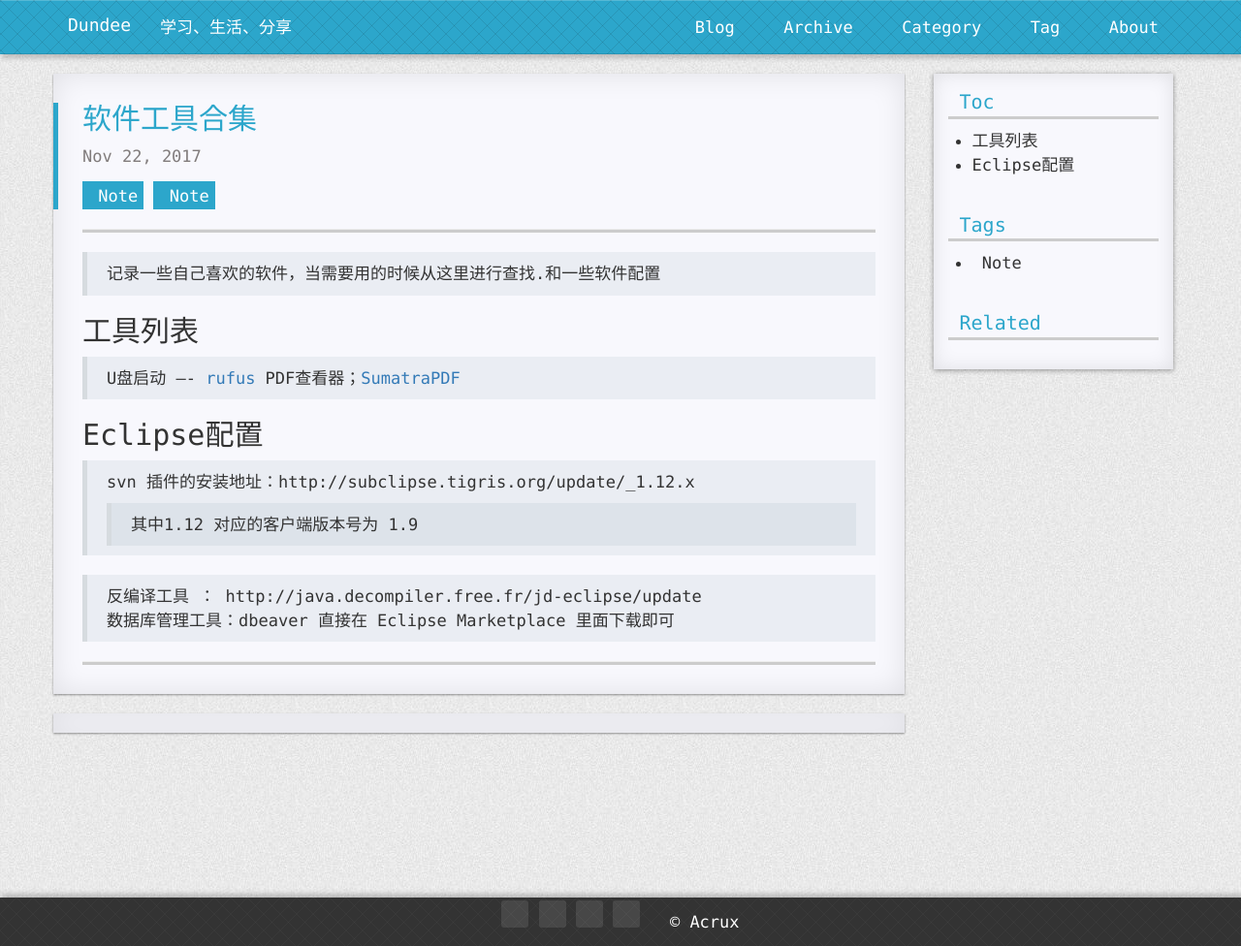
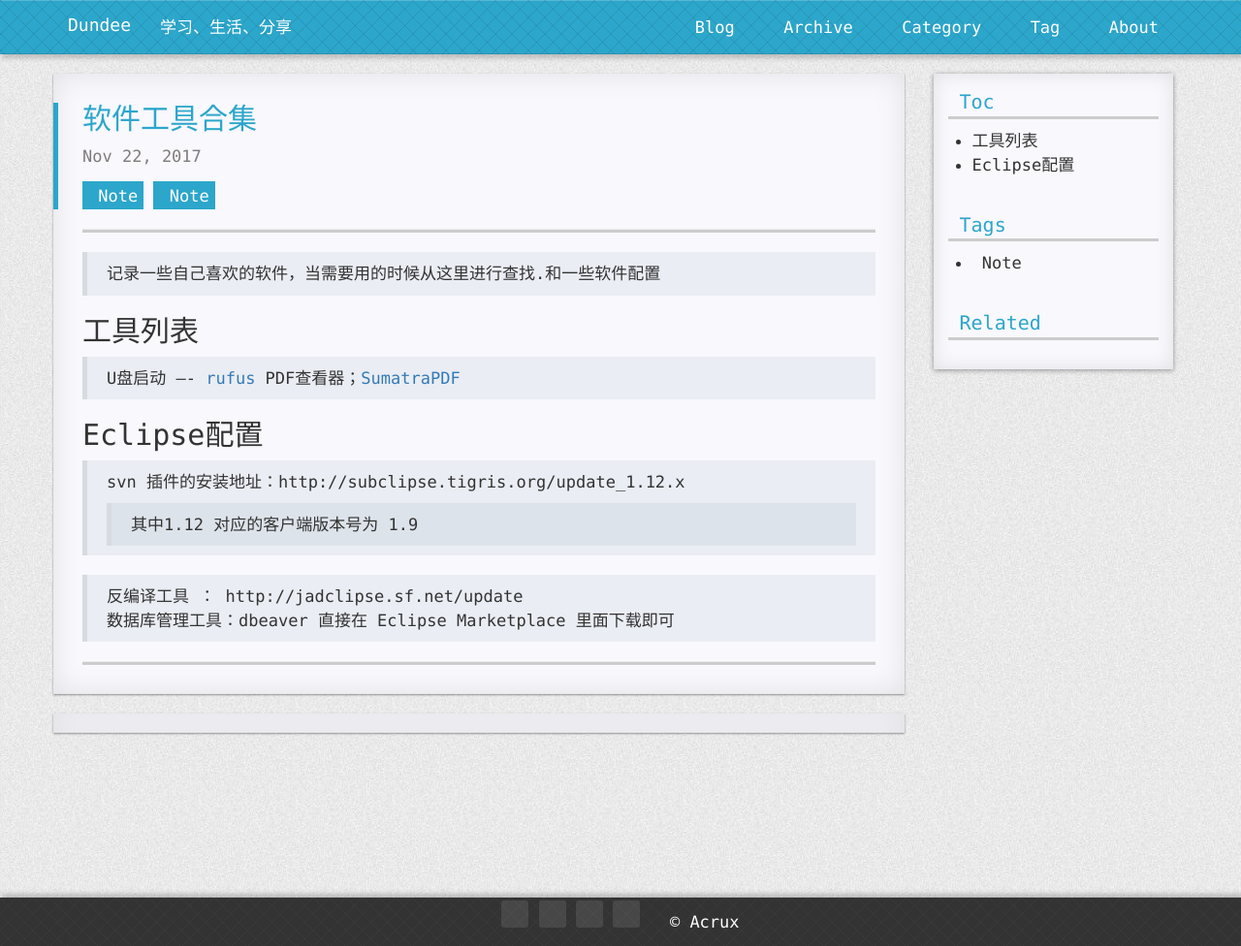
Before and after one commit to dengkaidi/dengkaidi.github.io, a Jekyll site: the page built from _posts/2017-11-22-Devleop-total.md, in a window 1280 px wide. Shown: the whole page at 97% size. Built offline with Jekyll 4.4.1, drawn with Linux system fonts in a browser that asks for light colours; nearby versions of some CDN libraries; comment, search, counter and statistics services are not loaded; a style sheet for code colours, icons or effects is not loaded; some of the changed lines change nothing that is shown.

Commit message:
更新Eclipse地址

```diff
--- a/_posts/2017-11-22-Devleop-total.md
+++ b/_posts/2017-11-22-Devleop-total.md
@@ -16,8 +16,8 @@ tags: Note
 PDF查看器；[SumatraPDF](https://www.sumatrapdfreader.org/download-free-pdf-viewer.html)
 
 ## Eclipse配置
-> svn 插件的安装地址：http://subclipse.tigris.org/update/_1.12.x
+> svn 插件的安装地址：http://subclipse.tigris.org/update_1.12.x
 >> 其中1.12 对应的客户端版本号为 1.9
 
-> 反编译工具 ： http://java.decompiler.free.fr/jd-eclipse/update
+> 反编译工具 ： http://jadclipse.sf.net/update
 > 数据库管理工具：dbeaver 直接在 Eclipse Marketplace 里面下载即可
```
